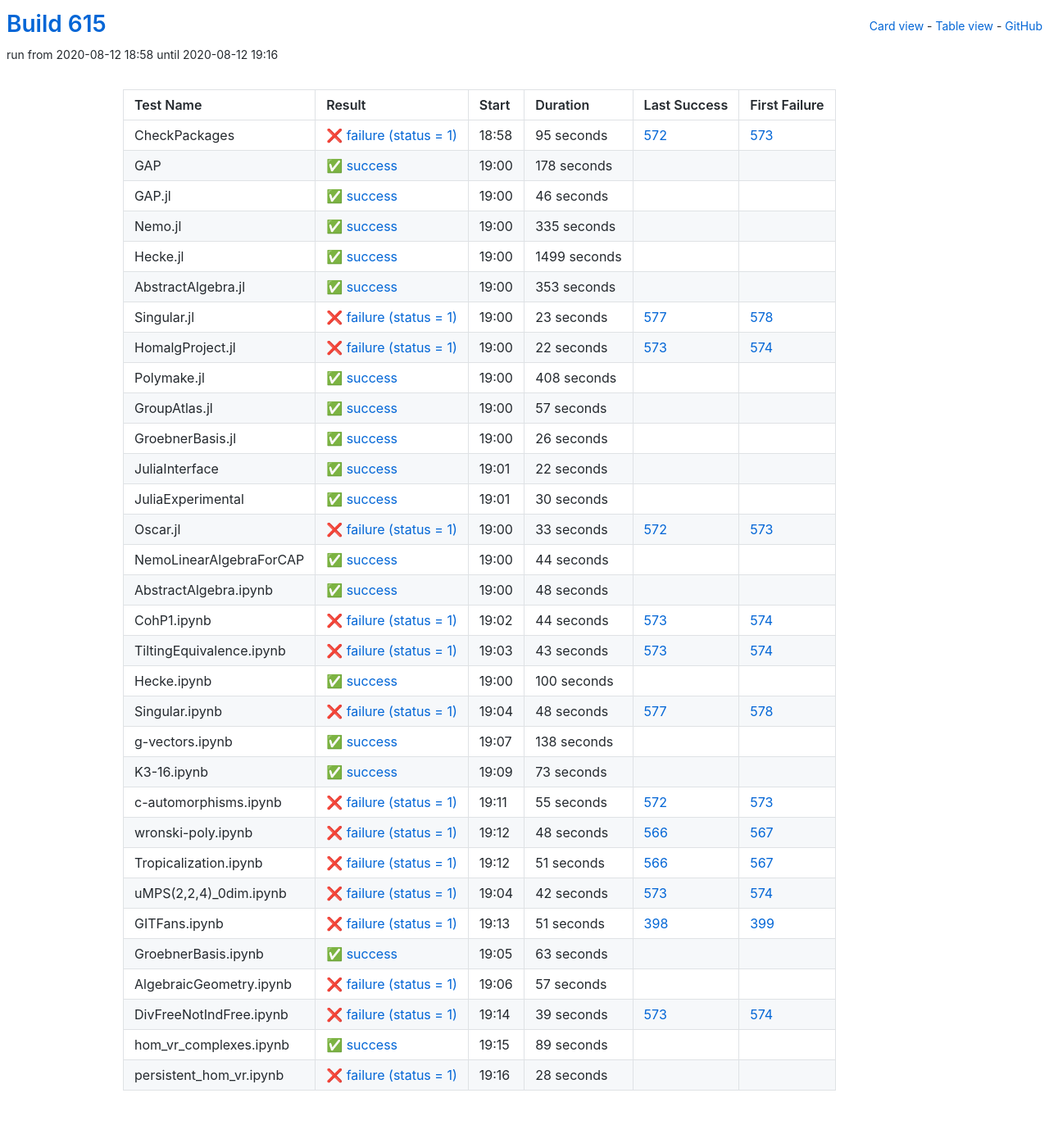
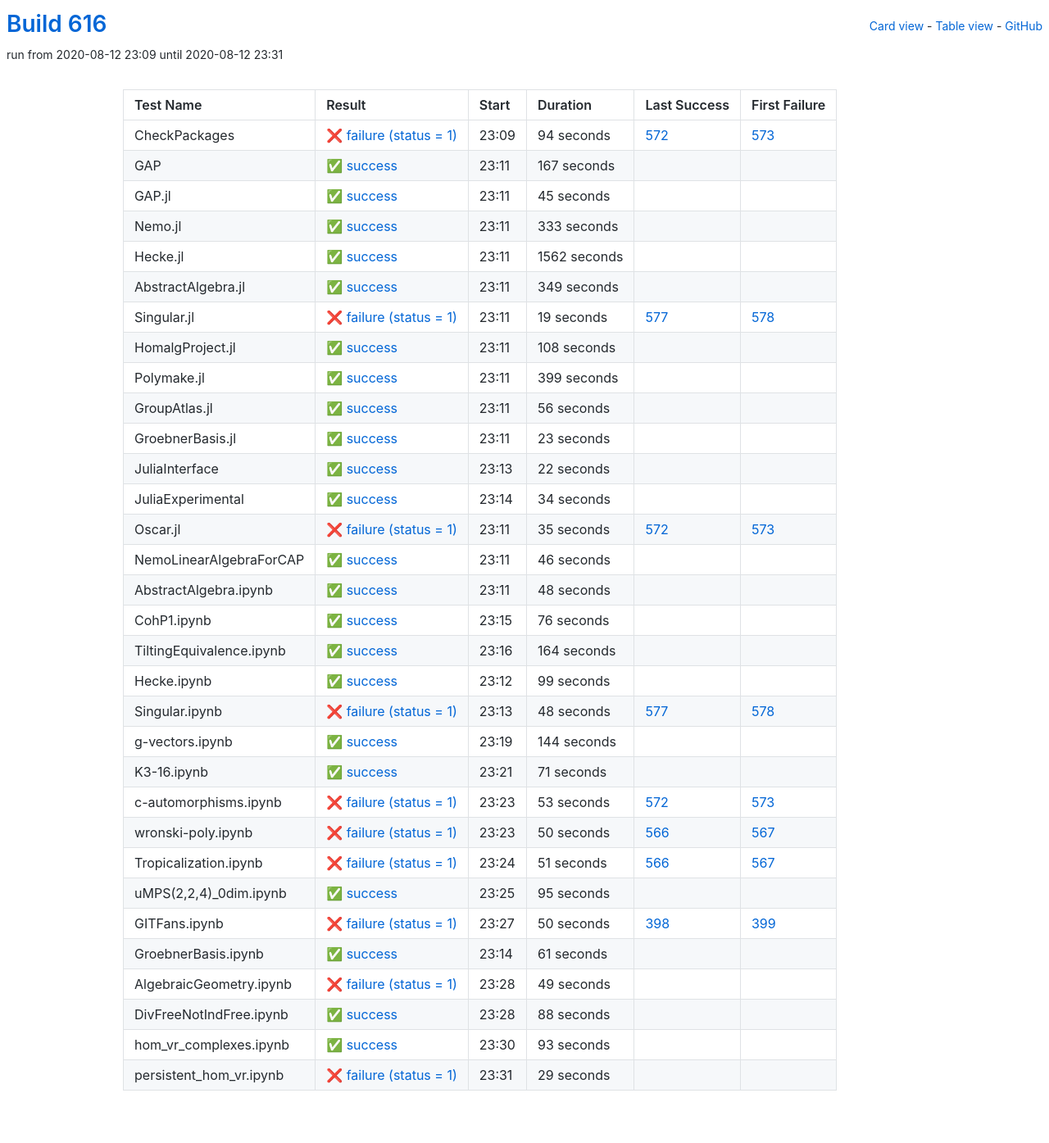
Before and after one commit to oscar-system/oscar-ci-status-stable, a Jekyll site: the page built from table.html, in a window 1280 px wide. Shown: the whole page at 82% size. Built offline with Jekyll 4.4.1, drawn with Linux system fonts in a browser that asks for light colours.

Commit message:
Build #616

```diff
--- a/_data/ci.yml
+++ b/_data/ci.yml
@@ -1,6 +1,6 @@
 ---
-build: 615
-build_url: https://oscarci.mathematik.uni-kl.de/job/oscar-stable/615/
+build: 616
+build_url: https://oscarci.mathematik.uni-kl.de/job/oscar-stable/616/
 job: oscar-stable
 organization: oscar-system
 repo: oscar-ci-status-stable
@@ -8,140 +8,140 @@ repourl: https://github.com/oscar-system/oscar-ci-status-stable
 tests:
 - name: CheckPackages
   id: checkpackages
-  log: https://oscarci.mathematik.uni-kl.de/job/oscar-stable/615/artifact/logs/build-615/CheckPackages.log
-  start: 2020-08-12 18:58
+  log: https://oscarci.mathematik.uni-kl.de/job/oscar-stable/616/artifact/logs/build-616/CheckPackages.log
+  start: 2020-08-12 23:09
   success: false
   exitcode: 1
   status: failure
-  duration: 95
+  duration: 94
   last_success: 572
   last_success_url: https://oscarci.mathematik.uni-kl.de/job/oscar-stable/572/
   first_failure: 573
   first_failure_url: https://oscarci.mathematik.uni-kl.de/job/oscar-stable/573/
 - name: GAP
   id: gap
-  log: https://oscarci.mathematik.uni-kl.de/job/oscar-stable/615/artifact/logs/build-615/GAP.log
-  start: 2020-08-12 19:00
+  log: https://oscarci.mathematik.uni-kl.de/job/oscar-stable/616/artifact/logs/build-616/GAP.log
+  start: 2020-08-12 23:11
   success: true
   exitcode: 0
   status: success
-  duration: 178
+  duration: 167
   last_success: false
   last_success_url:
   first_failure: false
   first_failure_url:
 - name: GAP.jl
   id: gap-jl
-  log: https://oscarci.mathematik.uni-kl.de/job/oscar-stable/615/artifact/logs/build-615/GAP.jl.log
-  start: 2020-08-12 19:00
+  log: https://oscarci.mathematik.uni-kl.de/job/oscar-stable/616/artifact/logs/build-616/GAP.jl.log
+  start: 2020-08-12 23:11
   success: true
   exitcode: 0
   status: success
-  duration: 46
+  duration: 45
   last_success: false
   last_success_url:
   first_failure: false
   first_failure_url:
 - name: Nemo.jl
   id: nemo-jl
-  log: https://oscarci.mathematik.uni-kl.de/job/oscar-stable/615/artifact/logs/build-615/Nemo.jl.log
-  start: 2020-08-12 19:00
+  log: https://oscarci.mathematik.uni-kl.de/job/oscar-stable/616/artifact/logs/build-616/Nemo.jl.log
+  start: 2020-08-12 23:11
   success: true
   exitcode: 0
   status: success
-  duration: 335
+  duration: 333
   last_success: false
   last_success_url:
   first_failure: false
   first_failure_url:
 - name: Hecke.jl
   id: hecke-jl
-  log: https://oscarci.mathematik.uni-kl.de/job/oscar-stable/615/artifact/logs/build-615/Hecke.jl.log
-  start: 2020-08-12 19:00
+  log: https://oscarci.mathematik.uni-kl.de/job/oscar-stable/616/artifact/logs/build-616/Hecke.jl.log
+  start: 2020-08-12 23:11
   success: true
   exitcode: 0
   status: success
-  duration: 1499
+  duration: 1562
   last_success: false
   last_success_url:
   first_failure: false
   first_failure_url:
 - name: AbstractAlgebra.jl
   id: abstractalgebra-jl
-  log: https://oscarci.mathematik.uni-kl.de/job/oscar-stable/615/artifact/logs/build-615/AbstractAlgebra.jl.log
-  start: 2020-08-12 19:00
+  log: https://oscarci.mathematik.uni-kl.de/job/oscar-stable/616/artifact/logs/build-616/AbstractAlgebra.jl.log
+  start: 2020-08-12 23:11
   success: true
   exitcode: 0
   status: success
-  duration: 353
+  duration: 349
   last_success: false
   last_success_url:
   first_failure: false
   first_failure_url:
 - name: Singular.jl
   id: singular-jl
-  log: https://oscarci.mathematik.uni-kl.de/job/oscar-stable/615/artifact/logs/build-615/Singular.jl.log
-  start: 2020-08-12 19:00
+  log: https://oscarci.mathematik.uni-kl.de/job/oscar-stable/616/artifact/logs/build-616/Singular.jl.log
+  start: 2020-08-12 23:11
   success: false
   exitcode: 1
   status: failure
-  duration: 23
+  duration: 19
   last_success: 577
   last_success_url: https://oscarci.mathematik.uni-kl.de/job/oscar-stable/577/
   first_failure: 578
   first_failure_url: https://oscarci.mathematik.uni-kl.de/job/oscar-stable/578/
 - name: HomalgProject.jl
   id: homalgproject-jl
-  log: https://oscarci.mathematik.uni-kl.de/job/oscar-stable/615/artifact/logs/build-615/HomalgProject.jl.log
-  start: 2020-08-12 19:00
-  success: false
-  exitcode: 1
-  status: failure
-  duration: 22
-  last_success: 573
-  last_success_url: https://oscarci.mathematik.uni-kl.de/job/oscar-stable/573/
-  first_failure: 574
-  first_failure_url: https://oscarci.mathematik.uni-kl.de/job/oscar-stable/574/
-- name: Polymake.jl
-  id: polymake-jl
-  log: https://oscarci.mathematik.uni-kl.de/job/oscar-stable/615/artifact/logs/build-615/Polymake.jl.log
-  start: 2020-08-12 19:00
+  log: https://oscarci.mathematik.uni-kl.de/job/oscar-stable/616/artifact/logs/build-616/HomalgProject.jl.log
+  start: 2020-08-12 23:11
   success: true
   exitcode: 0
   status: success
-  duration: 408
+  duration: 108
+  last_success: false
+  last_success_url:
+  first_failure: false
+  first_failure_url:
+- name: Polymake.jl
+  id: polymake-jl
+  log: https://oscarci.mathematik.uni-kl.de/job/oscar-stable/616/artifact/logs/build-616/Polymake.jl.log
+  start: 2020-08-12 23:11
+  success: true
+  exitcode: 0
+  status: success
+  duration: 399
   last_success: false
   last_success_url:
   first_failure: false
   first_failure_url:
 - name: GroupAtlas.jl
   id: groupatlas-jl
-  log: https://oscarci.mathematik.uni-kl.de/job/oscar-stable/615/artifact/logs/build-615/GroupAtlas.jl.log
-  start: 2020-08-12 19:00
+  log: https://oscarci.mathematik.uni-kl.de/job/oscar-stable/616/artifact/logs/build-616/GroupAtlas.jl.log
+  start: 2020-08-12 23:11
   success: true
   exitcode: 0
   status: success
-  duration: 57
+  duration: 56
   last_success: false
   last_success_url:
   first_failure: false
   first_failure_url:
 - name: GroebnerBasis.jl
   id: groebnerbasis-jl
-  log: https://oscarci.mathematik.uni-kl.de/job/oscar-stable/615/artifact/logs/build-615/GroebnerBasis.jl.log
-  start: 2020-08-12 19:00
+  log: https://oscarci.mathematik.uni-kl.de/job/oscar-stable/616/artifact/logs/build-616/GroebnerBasis.jl.log
+  start: 2020-08-12 23:11
   success: true
   exitcode: 0
   status: success
-  duration: 26
+  duration: 23
   last_success: false
   last_success_url:
   first_failure: false
   first_failure_url:
 - name: JuliaInterface
   id: juliainterface
-  log: https://oscarci.mathematik.uni-kl.de/job/oscar-stable/615/artifact/logs/build-615/JuliaInterface.log
-  start: 2020-08-12 19:01
+  log: https://oscarci.mathematik.uni-kl.de/job/oscar-stable/616/artifact/logs/build-616/JuliaInterface.log
+  start: 2020-08-12 23:13
   success: true
   exitcode: 0
   status: success
@@ -152,44 +152,44 @@ tests:
   first_failure_url:
 - name: JuliaExperimental
   id: juliaexperimental
-  log: https://oscarci.mathematik.uni-kl.de/job/oscar-stable/615/artifact/logs/build-615/JuliaExperimental.log
-  start: 2020-08-12 19:01
+  log: https://oscarci.mathematik.uni-kl.de/job/oscar-stable/616/artifact/logs/build-616/JuliaExperimental.log
+  start: 2020-08-12 23:14
   success: true
   exitcode: 0
   status: success
-  duration: 30
+  duration: 34
   last_success: false
   last_success_url:
   first_failure: false
   first_failure_url:
 - name: Oscar.jl
   id: oscar-jl
-  log: https://oscarci.mathematik.uni-kl.de/job/oscar-stable/615/artifact/logs/build-615/Oscar.jl.log
-  start: 2020-08-12 19:00
+  log: https://oscarci.mathematik.uni-kl.de/job/oscar-stable/616/artifact/logs/build-616/Oscar.jl.log
+  start: 2020-08-12 23:11
   success: false
   exitcode: 1
   status: failure
-  duration: 33
+  duration: 35
   last_success: 572
   last_success_url: https://oscarci.mathematik.uni-kl.de/job/oscar-stable/572/
   first_failure: 573
   first_failure_url: https://oscarci.mathematik.uni-kl.de/job/oscar-stable/573/
 - name: NemoLinearAlgebraForCAP
   id: nemolinearalgebraforcap
-  log: https://oscarci.mathematik.uni-kl.de/job/oscar-stable/615/artifact/logs/build-615/NemoLinearAlgebraForCAP.log
-  start: 2020-08-12 19:00
+  log: https://oscarci.mathematik.uni-kl.de/job/oscar-stable/616/artifact/logs/build-616/NemoLinearAlgebraForCAP.log
+  start: 2020-08-12 23:11
   success: true
   exitcode: 0
   status: success
-  duration: 44
+  duration: 46
   last_success: false
   last_success_url:
   first_failure: false
   first_failure_url:
 - name: AbstractAlgebra.ipynb
   id: abstractalgebra-ipynb
-  log: https://oscarci.mathematik.uni-kl.de/job/oscar-stable/615/artifact/logs/build-615/AbstractAlgebra.ipynb.log
-  start: 2020-08-12 19:00
+  log: https://oscarci.mathematik.uni-kl.de/job/oscar-stable/616/artifact/logs/build-616/AbstractAlgebra.ipynb.log
+  start: 2020-08-12 23:11
   success: true
   exitcode: 0
   status: success
@@ -200,44 +200,44 @@ tests:
   first_failure_url:
 - name: CohP1.ipynb
   id: cohp1-ipynb
-  log: https://oscarci.mathematik.uni-kl.de/job/oscar-stable/615/artifact/logs/build-615/CohP1.ipynb.log
-  start: 2020-08-12 19:02
-  success: false
-  exitcode: 1
-  status: failure
-  duration: 44
-  last_success: 573
-  last_success_url: https://oscarci.mathematik.uni-kl.de/job/oscar-stable/573/
-  first_failure: 574
-  first_failure_url: https://oscarci.mathematik.uni-kl.de/job/oscar-stable/574/
-- name: TiltingEquivalence.ipynb
-  id: tiltingequivalence-ipynb
-  log: https://oscarci.mathematik.uni-kl.de/job/oscar-stable/615/artifact/logs/build-615/TiltingEquivalence.ipynb.log
-  start: 2020-08-12 19:03
-  success: false
-  exitcode: 1
-  status: failure
-  duration: 43
-  last_success: 573
-  last_success_url: https://oscarci.mathematik.uni-kl.de/job/oscar-stable/573/
-  first_failure: 574
-  first_failure_url: https://oscarci.mathematik.uni-kl.de/job/oscar-stable/574/
-- name: Hecke.ipynb
-  id: hecke-ipynb
-  log: https://oscarci.mathematik.uni-kl.de/job/oscar-stable/615/artifact/logs/build-615/Hecke.ipynb.log
-  start: 2020-08-12 19:00
+  log: https://oscarci.mathematik.uni-kl.de/job/oscar-stable/616/artifact/logs/build-616/CohP1.ipynb.log
+  start: 2020-08-12 23:15
   success: true
   exitcode: 0
   status: success
-  duration: 100
+  duration: 76
+  last_success: false
+  last_success_url:
+  first_failure: false
+  first_failure_url:
+- name: TiltingEquivalence.ipynb
+  id: tiltingequivalence-ipynb
+  log: https://oscarci.mathematik.uni-kl.de/job/oscar-stable/616/artifact/logs/build-616/TiltingEquivalence.ipynb.log
+  start: 2020-08-12 23:16
+  success: true
+  exitcode: 0
+  status: success
+  duration: 164
+  last_success: false
+  last_success_url:
+  first_failure: false
+  first_failure_url:
+- name: Hecke.ipynb
+  id: hecke-ipynb
+  log: https://oscarci.mathematik.uni-kl.de/job/oscar-stable/616/artifact/logs/build-616/Hecke.ipynb.log
+  start: 2020-08-12 23:12
+  success: true
+  exitcode: 0
+  status: success
+  duration: 99
   last_success: false
   last_success_url:
   first_failure: false
   first_failure_url:
 - name: Singular.ipynb
   id: singular-ipynb
-  log: https://oscarci.mathematik.uni-kl.de/job/oscar-stable/615/artifact/logs/build-615/Singular.ipynb.log
-  start: 2020-08-12 19:04
+  log: https://oscarci.mathematik.uni-kl.de/job/oscar-stable/616/artifact/logs/build-616/Singular.ipynb.log
+  start: 2020-08-12 23:13
   success: false
   exitcode: 1
   status: failure
@@ -248,56 +248,56 @@ tests:
   first_failure_url: https://oscarci.mathematik.uni-kl.de/job/oscar-stable/578/
 - name: g-vectors.ipynb
   id: g-vectors-ipynb
-  log: https://oscarci.mathematik.uni-kl.de/job/oscar-stable/615/artifact/logs/build-615/g-vectors.ipynb.log
-  start: 2020-08-12 19:07
+  log: https://oscarci.mathematik.uni-kl.de/job/oscar-stable/616/artifact/logs/build-616/g-vectors.ipynb.log
+  start: 2020-08-12 23:19
   success: true
   exitcode: 0
   status: success
-  duration: 138
+  duration: 144
   last_success: false
   last_success_url:
   first_failure: false
   first_failure_url:
 - name: K3-16.ipynb
   id: k3-16-ipynb
-  log: https://oscarci.mathematik.uni-kl.de/job/oscar-stable/615/artifact/logs/build-615/K3-16.ipynb.log
-  start: 2020-08-12 19:09
+  log: https://oscarci.mathematik.uni-kl.de/job/oscar-stable/616/artifact/logs/build-616/K3-16.ipynb.log
+  start: 2020-08-12 23:21
   success: true
   exitcode: 0
   status: success
-  duration: 73
+  duration: 71
   last_success: false
   last_success_url:
   first_failure: false
   first_failure_url:
 - name: c-automorphisms.ipynb
   id: c-automorphisms-ipynb
-  log: https://oscarci.mathematik.uni-kl.de/job/oscar-stable/615/artifact/logs/build-615/c-automorphisms.ipynb.log
-  start: 2020-08-12 19:11
+  log: https://oscarci.mathematik.uni-kl.de/job/oscar-stable/616/artifact/logs/build-616/c-automorphisms.ipynb.log
+  start: 2020-08-12 23:23
   success: false
   exitcode: 1
   status: failure
-  duration: 55
+  duration: 53
   last_success: 572
   last_success_url: https://oscarci.mathematik.uni-kl.de/job/oscar-stable/572/
   first_failure: 573
   first_failure_url: https://oscarci.mathematik.uni-kl.de/job/oscar-stable/573/
 - name: wronski-poly.ipynb
   id: wronski-poly-ipynb
-  log: https://oscarci.mathematik.uni-kl.de/job/oscar-stable/615/artifact/logs/build-615/wronski-poly.ipynb.log
-  start: 2020-08-12 19:12
+  log: https://oscarci.mathematik.uni-kl.de/job/oscar-stable/616/artifact/logs/build-616/wronski-poly.ipynb.log
+  start: 2020-08-12 23:23
   success: false
   exitcode: 1
   status: failure
-  duration: 48
+  duration: 50
   last_success: 566
   last_success_url: https://oscarci.mathematik.uni-kl.de/job/oscar-stable/566/
   first_failure: 567
   first_failure_url: https://oscarci.mathematik.uni-kl.de/job/oscar-stable/567/
 - name: Tropicalization.ipynb
   id: tropicalization-ipynb
-  log: https://oscarci.mathematik.uni-kl.de/job/oscar-stable/615/artifact/logs/build-615/Tropicalization.ipynb.log
-  start: 2020-08-12 19:12
+  log: https://oscarci.mathematik.uni-kl.de/job/oscar-stable/616/artifact/logs/build-616/Tropicalization.ipynb.log
+  start: 2020-08-12 23:24
   success: false
   exitcode: 1
   status: failure
@@ -308,84 +308,84 @@ tests:
   first_failure_url: https://oscarci.mathematik.uni-kl.de/job/oscar-stable/567/
 - name: uMPS(2,2,4)_0dim.ipynb
   id: umps-2-2-4-0dim-ipynb
-  log: https://oscarci.mathematik.uni-kl.de/job/oscar-stable/615/artifact/logs/build-615/uMPS-2-2-4-_0dim.ipynb.log
-  start: 2020-08-12 19:04
+  log: https://oscarci.mathematik.uni-kl.de/job/oscar-stable/616/artifact/logs/build-616/uMPS-2-2-4-_0dim.ipynb.log
+  start: 2020-08-12 23:25
+  success: true
+  exitcode: 0
+  status: success
+  duration: 95
+  last_success: false
+  last_success_url:
+  first_failure: false
+  first_failure_url:
+- name: GITFans.ipynb
+  id: gitfans-ipynb
+  log: https://oscarci.mathematik.uni-kl.de/job/oscar-stable/616/artifact/logs/build-616/GITFans.ipynb.log
+  start: 2020-08-12 23:27
   success: false
   exitcode: 1
   status: failure
-  duration: 42
-  last_success: 573
-  last_success_url: https://oscarci.mathematik.uni-kl.de/job/oscar-stable/573/
-  first_failure: 574
-  first_failure_url: https://oscarci.mathematik.uni-kl.de/job/oscar-stable/574/
-- name: GITFans.ipynb
-  id: gitfans-ipynb
-  log: https://oscarci.mathematik.uni-kl.de/job/oscar-stable/615/artifact/logs/build-615/GITFans.ipynb.log
-  start: 2020-08-12 19:13
-  success: false
-  exitcode: 1
-  status: failure
-  duration: 51
+  duration: 50
   last_success: 398
   last_success_url: https://oscarci.mathematik.uni-kl.de/job/oscar-stable/398/
   first_failure: 399
   first_failure_url: https://oscarci.mathematik.uni-kl.de/job/oscar-stable/399/
 - name: GroebnerBasis.ipynb
   id: groebnerbasis-ipynb
-  log: https://oscarci.mathematik.uni-kl.de/job/oscar-stable/615/artifact/logs/build-615/GroebnerBasis.ipynb.log
-  start: 2020-08-12 19:05
+  log: https://oscarci.mathematik.uni-kl.de/job/oscar-stable/616/artifact/logs/build-616/GroebnerBasis.ipynb.log
+  start: 2020-08-12 23:14
   success: true
   exitcode: 0
   status: success
-  duration: 63
+  duration: 61
   last_success: false
   last_success_url:
   first_failure: false
   first_failure_url:
 - name: AlgebraicGeometry.ipynb
   id: algebraicgeometry-ipynb
-  log: https://oscarci.mathematik.uni-kl.de/job/oscar-stable/615/artifact/logs/build-615/AlgebraicGeometry.ipynb.log
-  start: 2020-08-12 19:06
+  log: https://oscarci.mathematik.uni-kl.de/job/oscar-stable/616/artifact/logs/build-616/AlgebraicGeometry.ipynb.log
+  start: 2020-08-12 23:28
   success: false
   exitcode: 1
   status: failure
-  duration: 57
+  duration: 49
   last_success: false
   last_success_url:
   first_failure: false
   first_failure_url:
 - name: DivFreeNotIndFree.ipynb
   id: divfreenotindfree-ipynb
-  log: https://oscarci.mathematik.uni-kl.de/job/oscar-stable/615/artifact/logs/build-615/DivFreeNotIndFree.ipynb.log
-  start: 2020-08-12 19:14
-  success: false
-  exitcode: 1
-  status: failure
-  duration: 39
-  last_success: 573
-  last_success_url: https://oscarci.mathematik.uni-kl.de/job/oscar-stable/573/
-  first_failure: 574
-  first_failure_url: https://oscarci.mathematik.uni-kl.de/job/oscar-stable/574/
-- name: hom_vr_complexes.ipynb
-  id: hom-vr-complexes-ipynb
-  log: https://oscarci.mathematik.uni-kl.de/job/oscar-stable/615/artifact/logs/build-615/hom_vr_complexes.ipynb.log
-  start: 2020-08-12 19:15
+  log: https://oscarci.mathematik.uni-kl.de/job/oscar-stable/616/artifact/logs/build-616/DivFreeNotIndFree.ipynb.log
+  start: 2020-08-12 23:28
   success: true
   exitcode: 0
   status: success
-  duration: 89
+  duration: 88
+  last_success: false
+  last_success_url:
+  first_failure: false
+  first_failure_url:
+- name: hom_vr_complexes.ipynb
+  id: hom-vr-complexes-ipynb
+  log: https://oscarci.mathematik.uni-kl.de/job/oscar-stable/616/artifact/logs/build-616/hom_vr_complexes.ipynb.log
+  start: 2020-08-12 23:30
+  success: true
+  exitcode: 0
+  status: success
+  duration: 93
   last_success: false
   last_success_url:
   first_failure: false
   first_failure_url:
 - name: persistent_hom_vr.ipynb
   id: persistent-hom-vr-ipynb
-  log: https://oscarci.mathematik.uni-kl.de/job/oscar-stable/615/artifact/logs/build-615/persistent_hom_vr.ipynb.log
-  start: 2020-08-12 19:16
+  log: https://oscarci.mathematik.uni-kl.de/job/oscar-stable/616/artifact/logs/build-616/persistent_hom_vr.ipynb.log
+  start: 2020-08-12 23:31
   success: false
   exitcode: 1
   status: failure
-  duration: 28
+  duration: 29
   last_success: false
   last_success_url:
   first_failure: false
```
Also changed, not shown: README.md.
